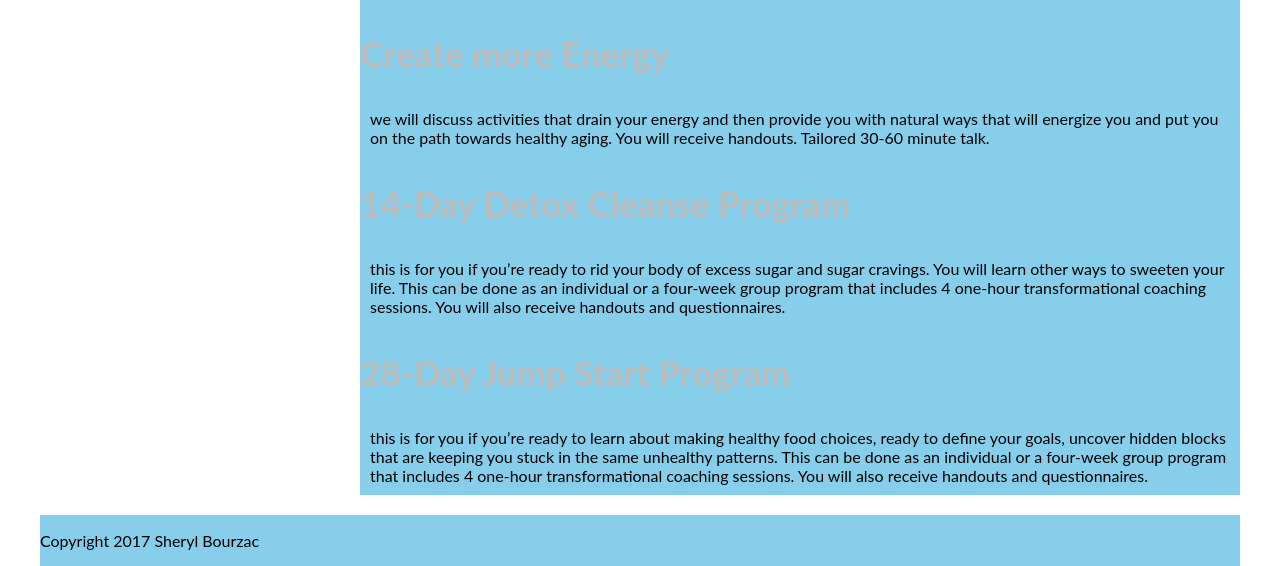
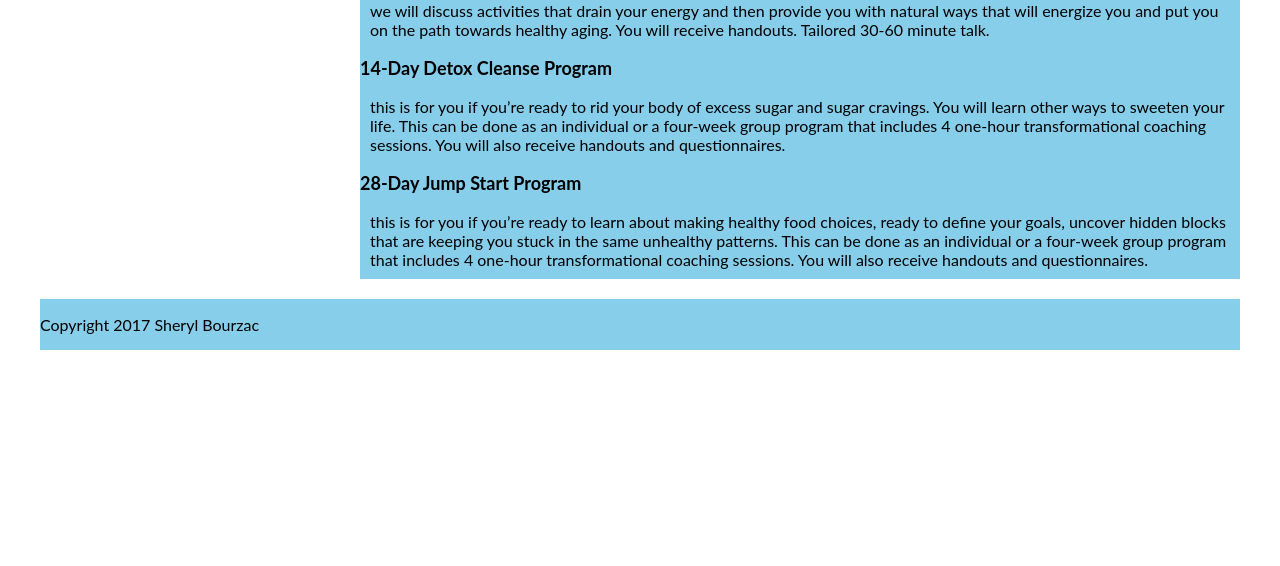
Before and after one commit to mbourzac/herestoyou, a plain HTML site: page services.html in a window 1280 px wide. Shown: the part 749-1315 px from the top of the page. After the commit the page ends 1099 px from the top, so only its background shows below. Drawn offline with Linux system fonts and the light colour scheme.

Commit message:
Update style.css

```diff
--- a/CSS/style.css
+++ b/CSS/style.css
@@ -106,8 +106,7 @@ h2 {
 }
 
 h3 {
-    font-size: 35px;
-    color: #BCBBBB;
+    font-size: 18px;
 }
 
 header {
```
